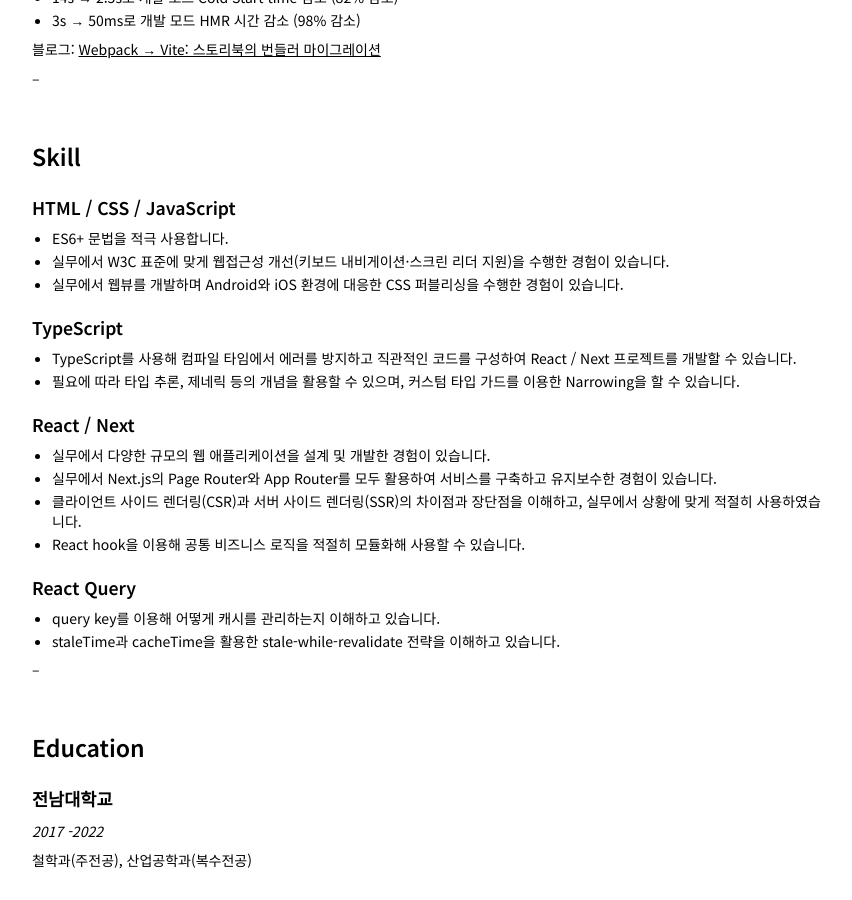
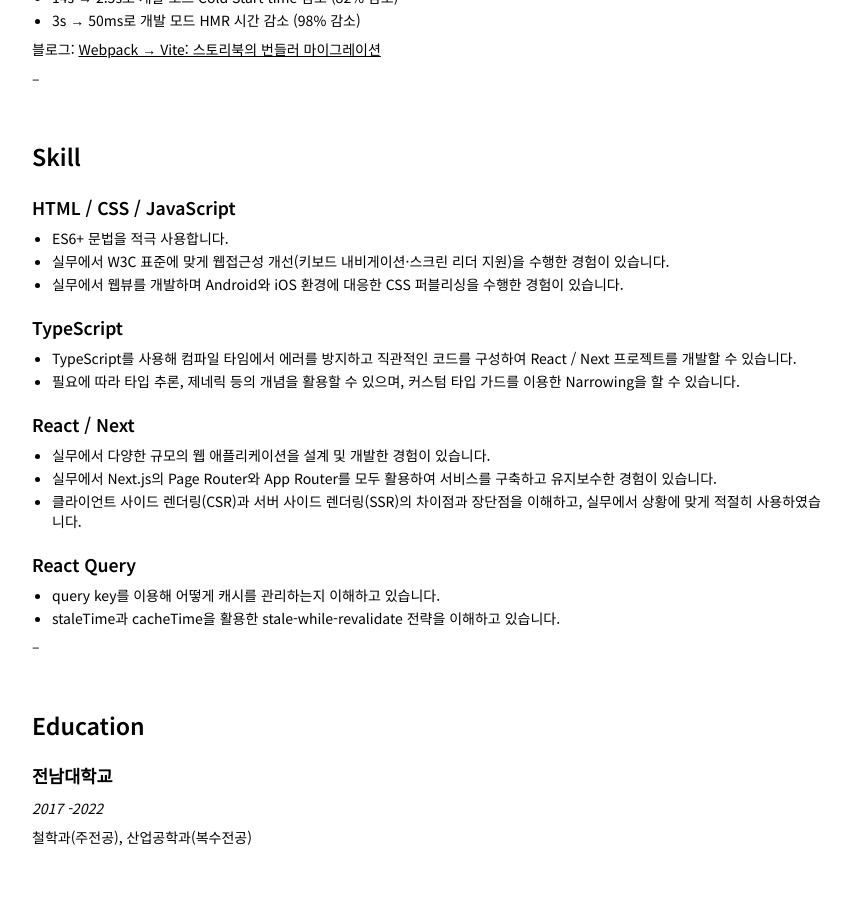
Before and after one commit to ghost-redo/ghost-redo.github.io, a Jekyll site: the page built from resume.md, in a window 1280 px wide and 900 px high, scrolled down 3600 px. Shown: the whole window, without its empty margins (209-1061 px from the left). Built offline with Jekyll 4.4.1, drawn with Linux system fonts in a browser that asks for light colours; some web fonts are replaced; after the commit the page ends 4478 px from its top, so only the background shows below that.

Commit message:
Update resume.md

```diff
--- a/resume.md
+++ b/resume.md
@@ -200,7 +200,6 @@ C2C 중고거래 플랫폼 중고나라의 웹/웹뷰를 개발 및 유지보수
 - 실무에서 다양한 규모의 웹 애플리케이션을 설계 및 개발한 경험이 있습니다.
 - 실무에서 Next.js의 Page Router와 App Router를 모두 활용하여 서비스를 구축하고 유지보수한 경험이 있습니다.
 - 클라이언트 사이드 렌더링(CSR)과 서버 사이드 렌더링(SSR)의 차이점과 장단점을 이해하고, 실무에서 상황에 맞게 적절히 사용하였습니다.
-- React hook을 이용해 공통 비즈니스 로직을 적절히 모듈화해 사용할 수 있습니다.
 
 ### React Query
 - query key를 이용해 어떻게 캐시를 관리하는지 이해하고 있습니다.
```
